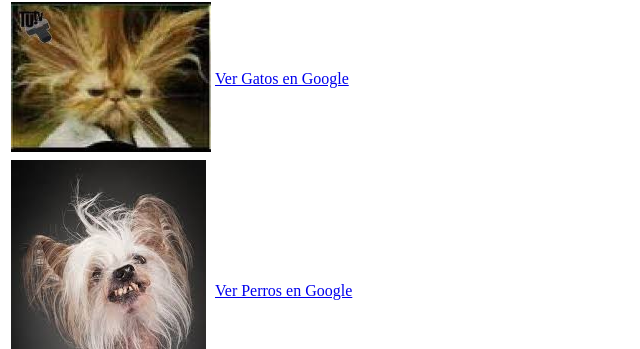
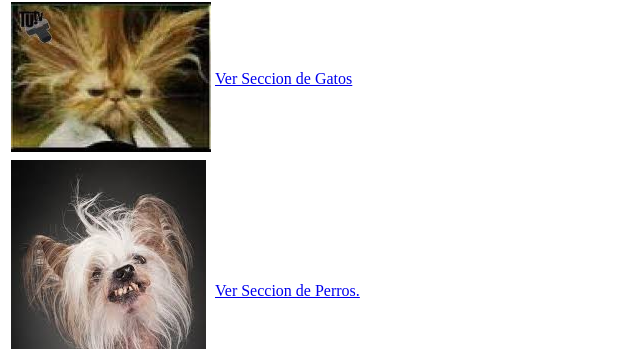
Before and after one commit to he-jaramillo/Actividad-1-Proyecto-ONG, a plain HTML site: page Proyecto ONG/index.html in a window 1280 px wide. Shown: the part 326-675 px from the top of the page, 0-640 px from the left. Drawn offline with Linux system fonts and the light colour scheme.

Commit message:
Add files via upload

```diff
--- a/Proyecto ONG/index.html
+++ b/Proyecto ONG/index.html
@@ -35,14 +35,14 @@
     <tbody>
             <tr>
                 <td><img src="images/gato.jfif" alt="" width="200px"></td>
-                <td><a href="seccionGatos.html">Ver Gatos en Google</a></td>
+                <td><a href="seccionGatos.html">Ver Seccion de Gatos</a></td>
                 </td>
             </tr>
             <tr>
                 <td><img src="images/perro.jfif" alt="">
             </td>
             <td>
-                    <a href="seccionPerros.html">Ver Perros en Google</a>
+                    <a href="seccionPerros.html">Ver Seccion de Perros.</a>
         </tr>
     </tbody>
 </table>
```
